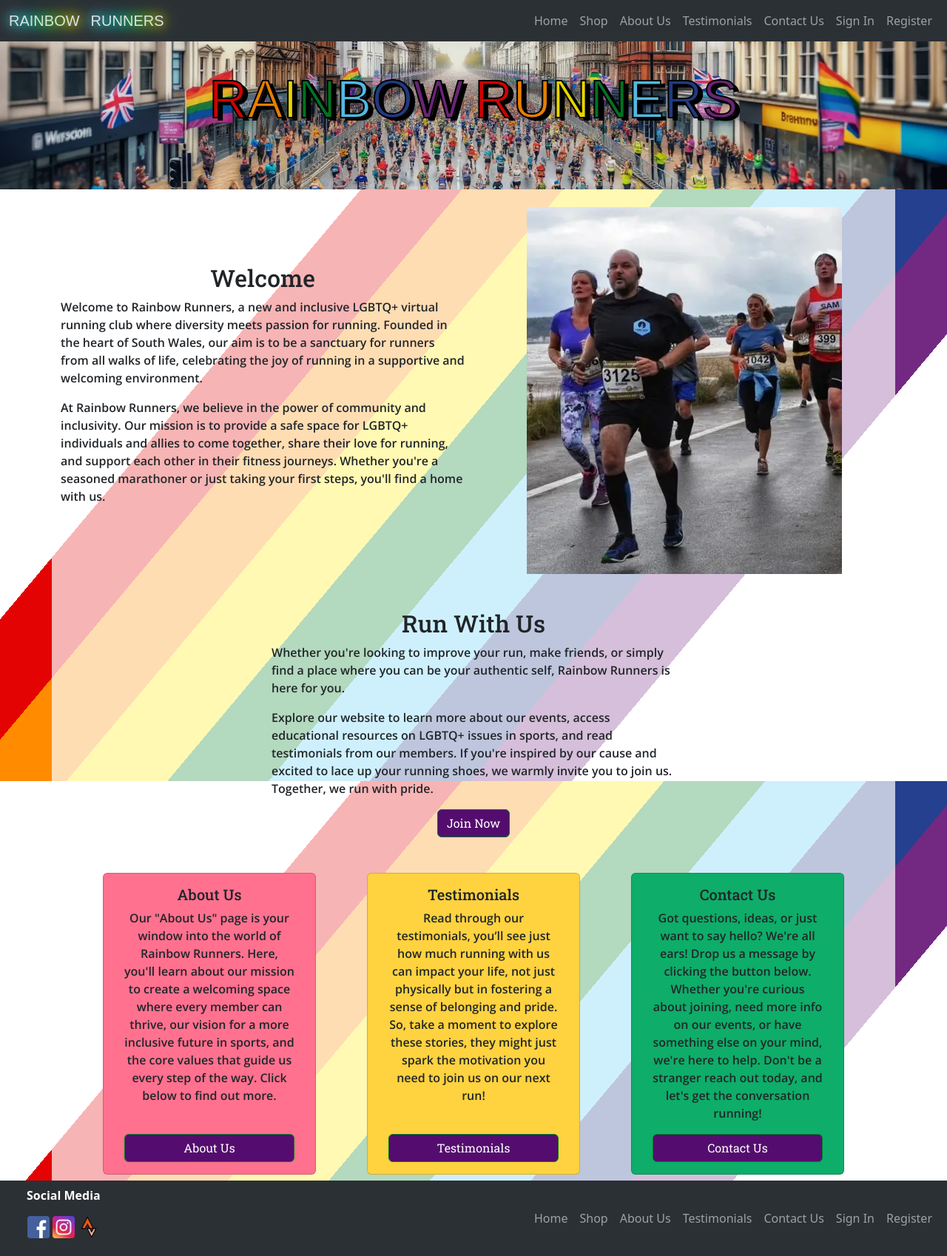
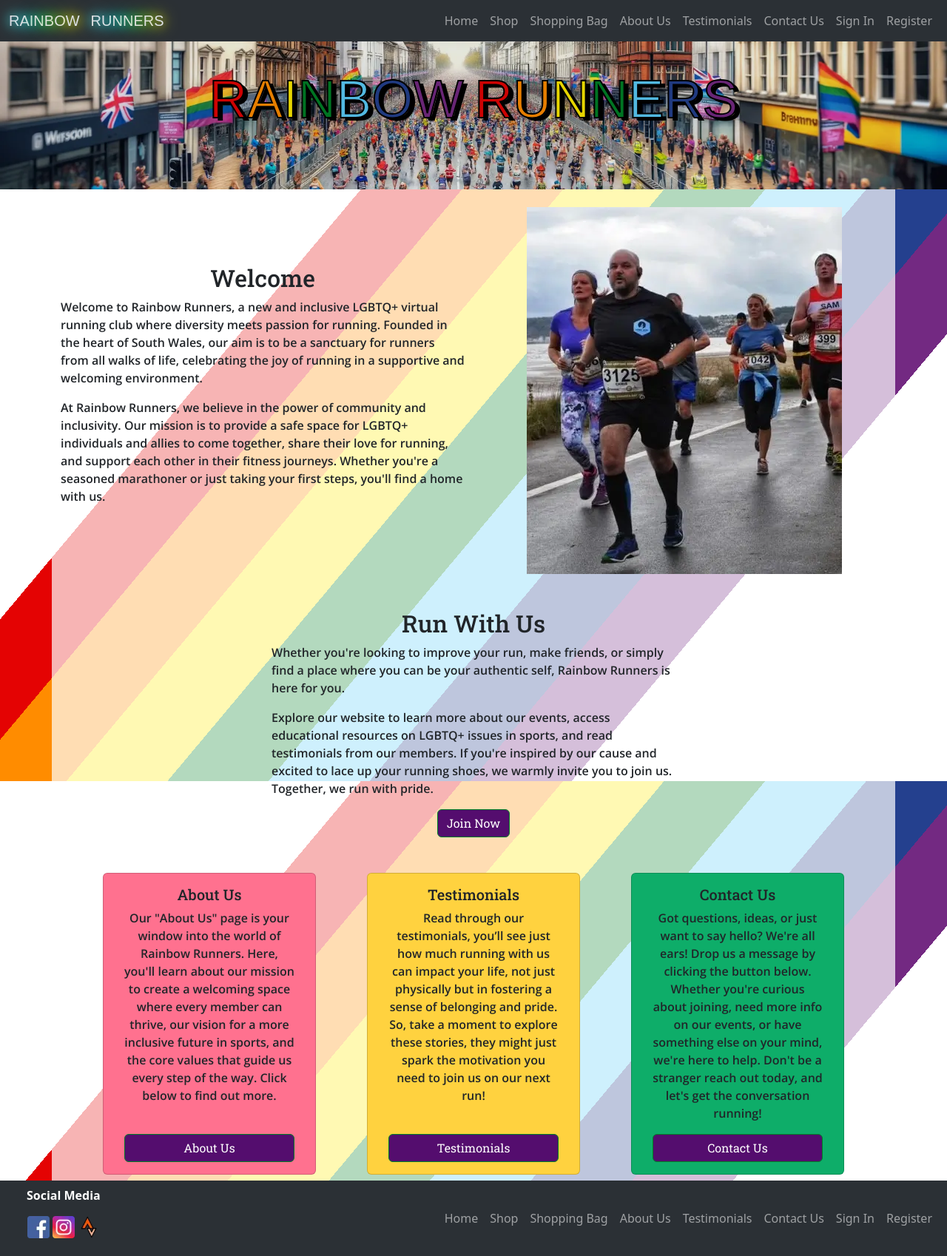
Before and after one commit to Chris-RG1980/rainbow-runners, a Django app: page / in a window 1280 px wide. Shown: the whole page at 74% size. Run offline with Django 4.2, Linux system fonts and the light colour scheme; some libraries are stand-ins or nearby versions; some web fonts are replaced.

Commit message:
Add shopping bag link to nav

```diff
--- a/templates/base.html
+++ b/templates/base.html
@@ -74,6 +74,9 @@
                         </li>
                         <li class="nav-item">
                             <a class="nav-link" href="{% url 'products' %}">Shop</a>
+                        </li>
+                        <li class="nav-item">
+                            <a class="nav-link" href="{% url 'view_bag' %}">Shopping Bag</a>
                         </li>
                         {% if request.user.is_authenticated %}
                         <li class="nav-item">
@@ -187,6 +190,9 @@
                         <li class="nav-item">
                             <a class="nav-link" href="{% url 'products' %}">Shop</a>
                         </li>
+                        <li class="nav-item">
+                            <a class="nav-link" href="{% url 'view_bag' %}">Shopping Bag</a>
+                        </li>
                         {% if request.user.is_authenticated %}
                             <li class="nav-item">
                                 <a class="nav-link" href="{% url 'posts' %}">Club Posts</a>
```
